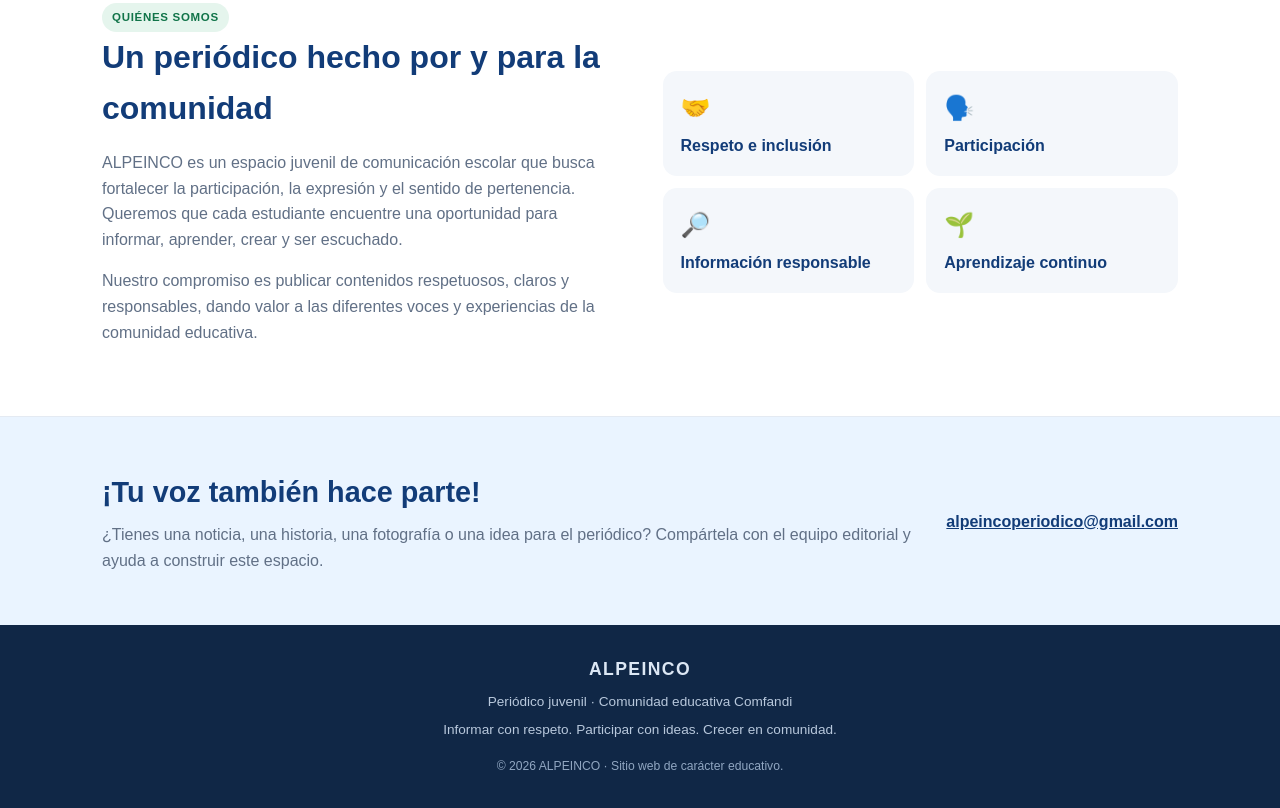
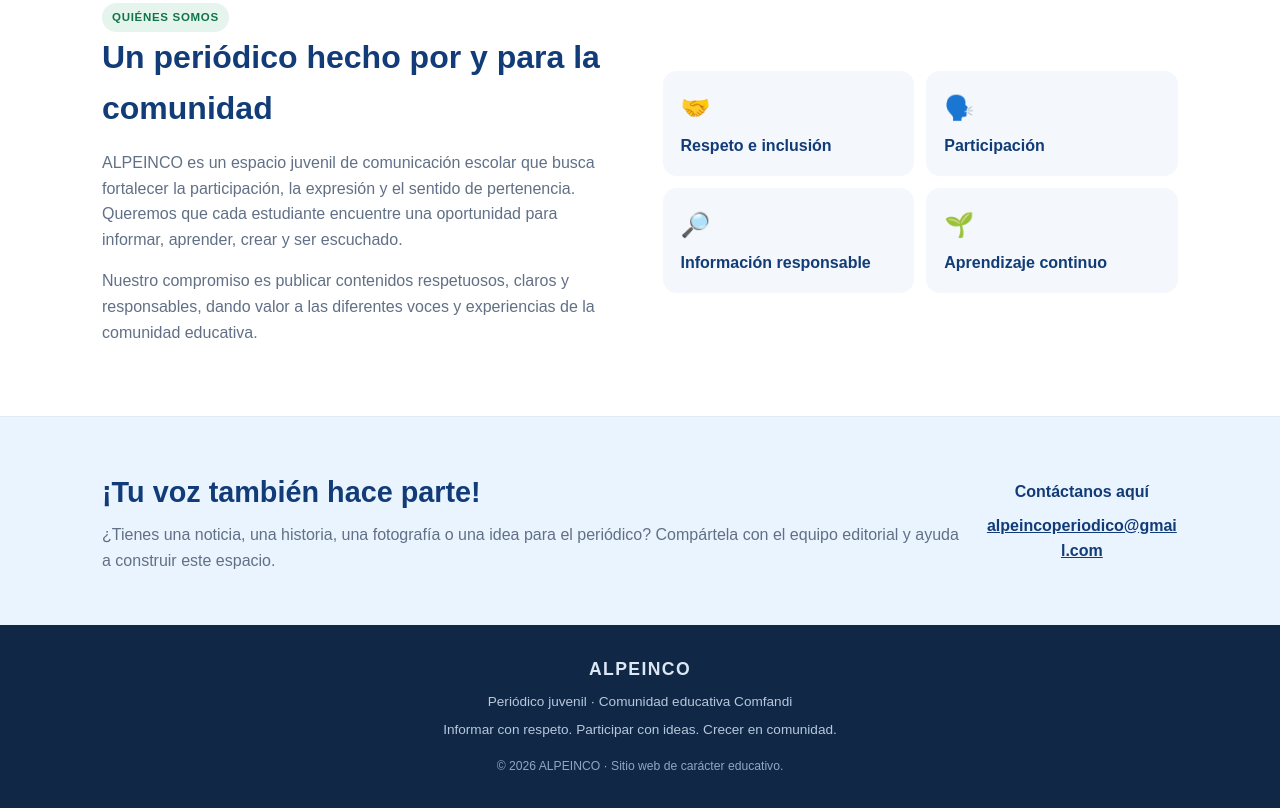
Before and after one commit to Juventud0/A-pe-nco-comfand-, a plain HTML site: page index.html in a window 1280 px wide. Shown: the part 4333-5141 px from the top of the page. Drawn offline with Linux system fonts and the light colour scheme.

Commit message:
Centrar contacto y agregar título

```diff
--- a/index.html
+++ b/index.html
@@ -73,7 +73,7 @@ footer{background:#102746;color:#dce7f4;padding:30px 22px;text-align:center}foot
 </div></section>
 <section class="about" id="nosotros"><div class="about-inner"><div><span class="tag">Quiénes somos</span><h2>Un periódico hecho por y para la comunidad</h2><p>ALPEINCO es un espacio juvenil de comunicación escolar que busca fortalecer la participación, la expresión y el sentido de pertenencia. Queremos que cada estudiante encuentre una oportunidad para informar, aprender, crear y ser escuchado.</p><p>Nuestro compromiso es publicar contenidos respetuosos, claros y responsables, dando valor a las diferentes voces y experiencias de la comunidad educativa.</p></div>
 <div class="values"><div class="value"><span>🤝</span>Respeto e inclusión</div><div class="value"><span>🗣️</span>Participación</div><div class="value"><span>🔎</span>Información responsable</div><div class="value"><span>🌱</span>Aprendizaje continuo</div></div></div></section>
-<section class="participate" id="participa"><div class="participate-inner"><div><h2>¡Tu voz también hace parte!</h2><p>¿Tienes una noticia, una historia, una fotografía o una idea para el periódico? Compártela con el equipo editorial y ayuda a construir este espacio.</p></div><a href="mailto:alpeincoperiodico@gmail.com" style="color:#123c78;font-weight:700;overflow-wrap:anywhere;flex-shrink:0;max-width:100%">alpeincoperiodico@gmail.com</a></div></section>
+<section class="participate" id="participa"><div class="participate-inner"><div><h2>¡Tu voz también hace parte!</h2><p>¿Tienes una noticia, una historia, una fotografía o una idea para el periódico? Compártela con el equipo editorial y ayuda a construir este espacio.</p></div><div style="text-align:center;align-self:center"><p style="margin:0 0 8px;color:#123c78;font-weight:700">Contáctanos aquí</p><a href="mailto:alpeincoperiodico@gmail.com" style="color:#123c78;font-weight:700;overflow-wrap:anywhere;flex-shrink:0;max-width:100%">alpeincoperiodico@gmail.com</a></div></div></section>
 </main>
 <footer><strong>ALPEINCO</strong><p>Periódico juvenil · Comunidad educativa Comfandi</p><p>Informar con respeto. Participar con ideas. Crecer en comunidad.</p><p class="copyright">© <span id="year"></span> ALPEINCO · Sitio web de carácter educativo.</p></footer>
 <script>
```
